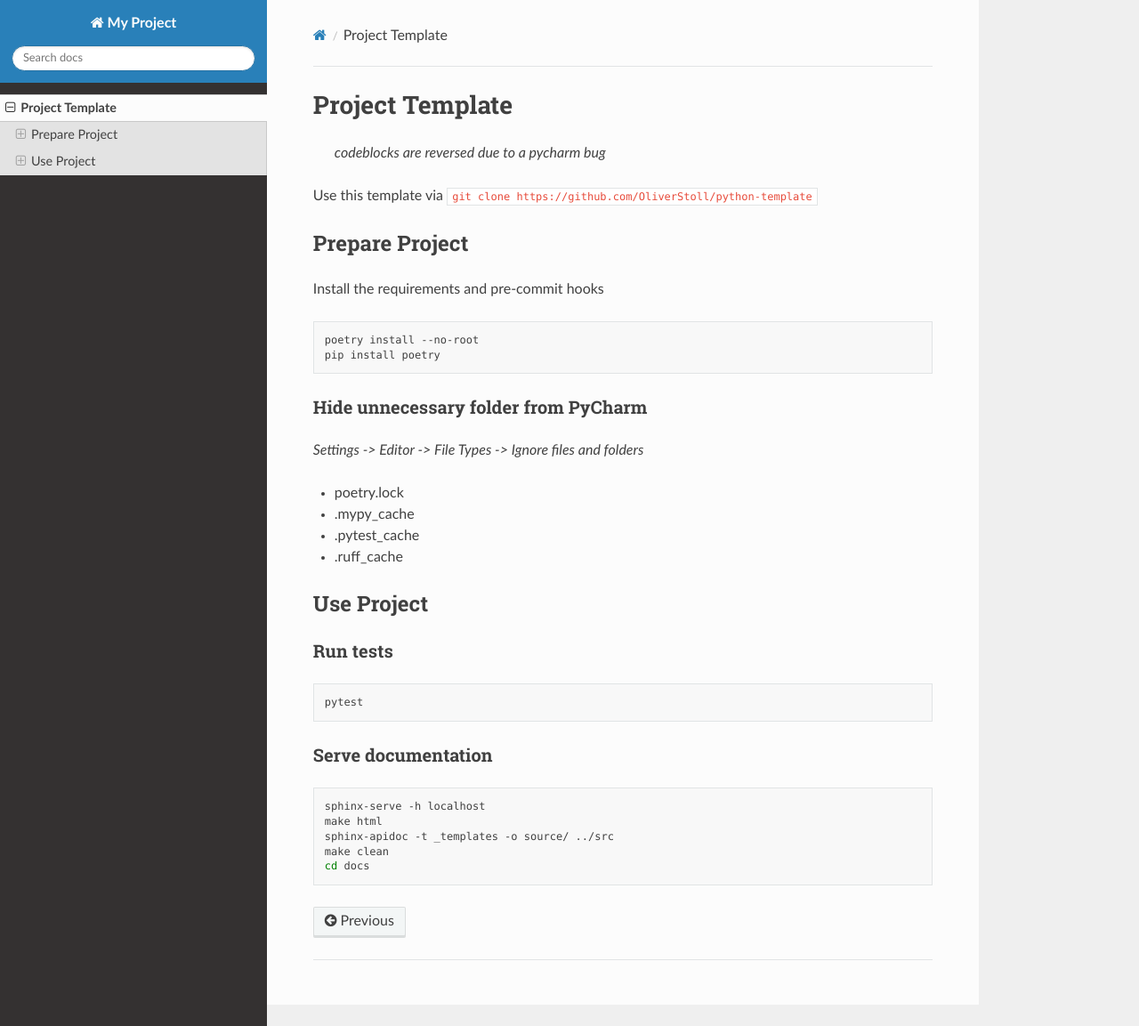
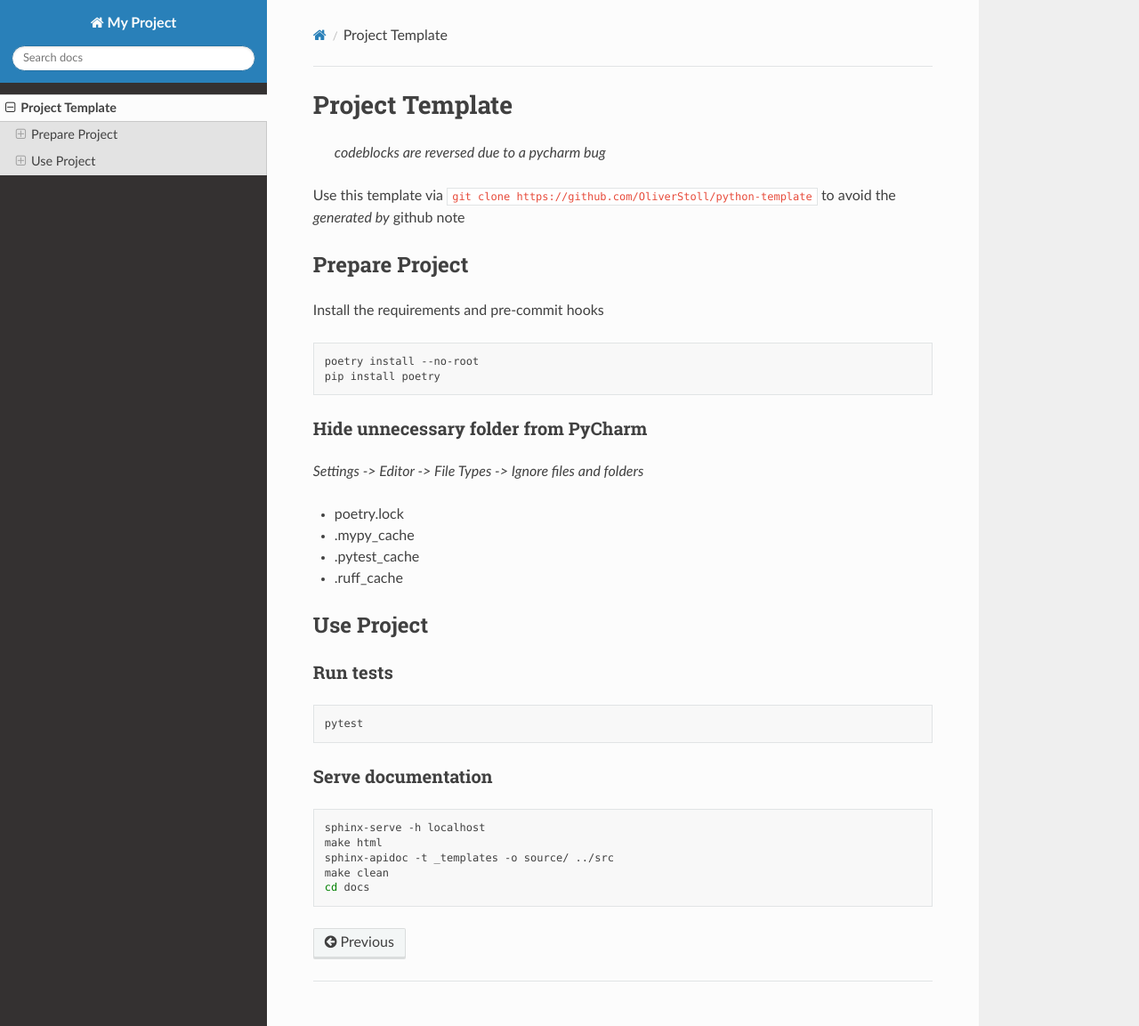
Before and after one commit to OliverStoll/Python-Template, a Sphinx documentation site: the page built from docs/README.md, in a window 1280 px wide and 1153 px high. Shown: the whole window at 89% size. Built offline with Sphinx 7.4.7 and the Read the Docs theme 2.0.0, drawn with Linux system fonts in a browser that asks for light colours; pages that are not in the unit, such as notebooks, are missing from menus.

Commit message:
Update README.md

```diff
--- a/docs/README.md
+++ b/docs/README.md
@@ -1,7 +1,7 @@
 # Project Template
 >*codeblocks are reversed due to a pycharm bug*
 
-Use this template via `git clone https://github.com/OliverStoll/python-template`
+Use this template via `git clone https://github.com/OliverStoll/python-template` to avoid the *generated by* github note
 
 ## Prepare Project
 Install the requirements and pre-commit hooks
```
